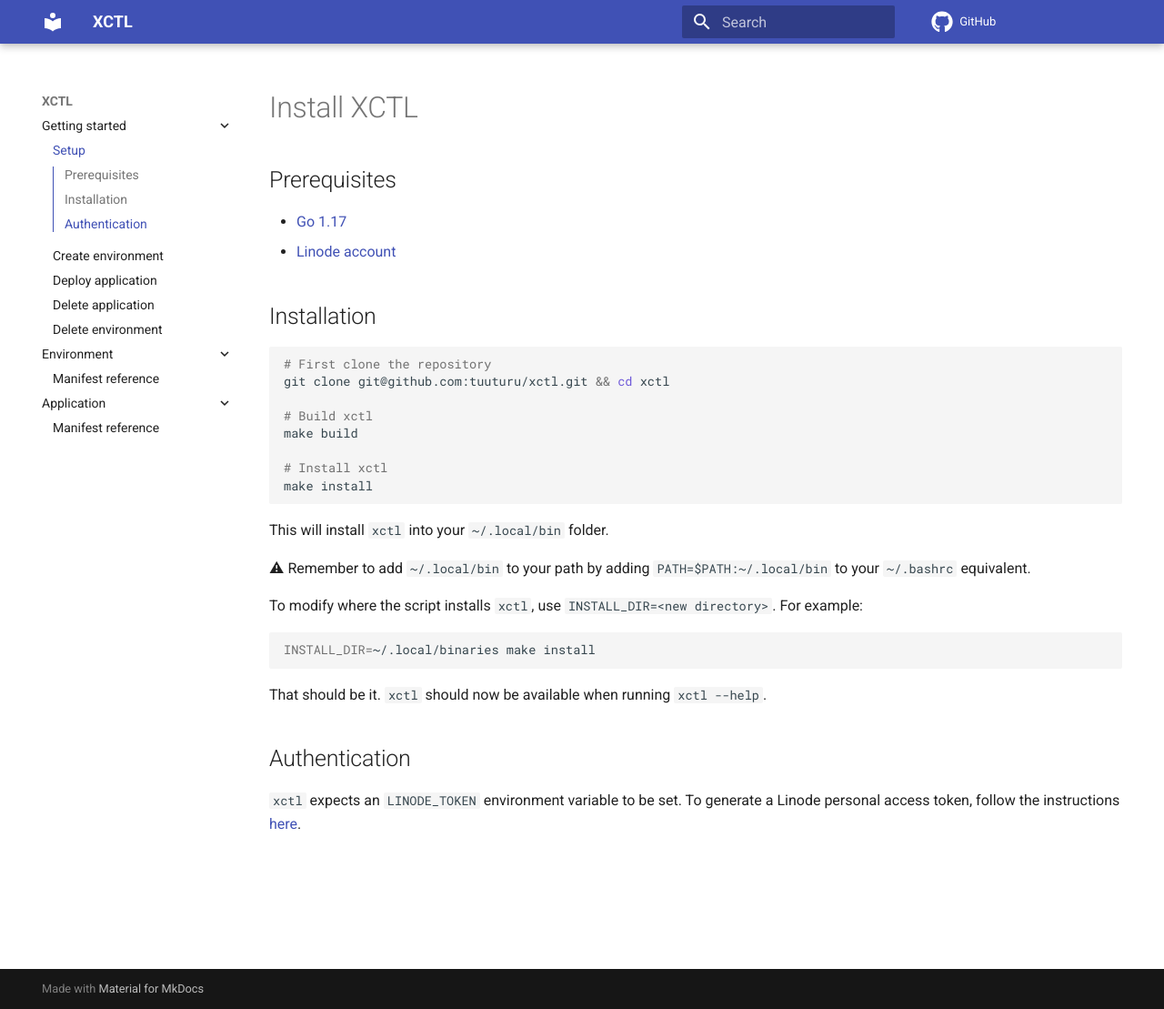
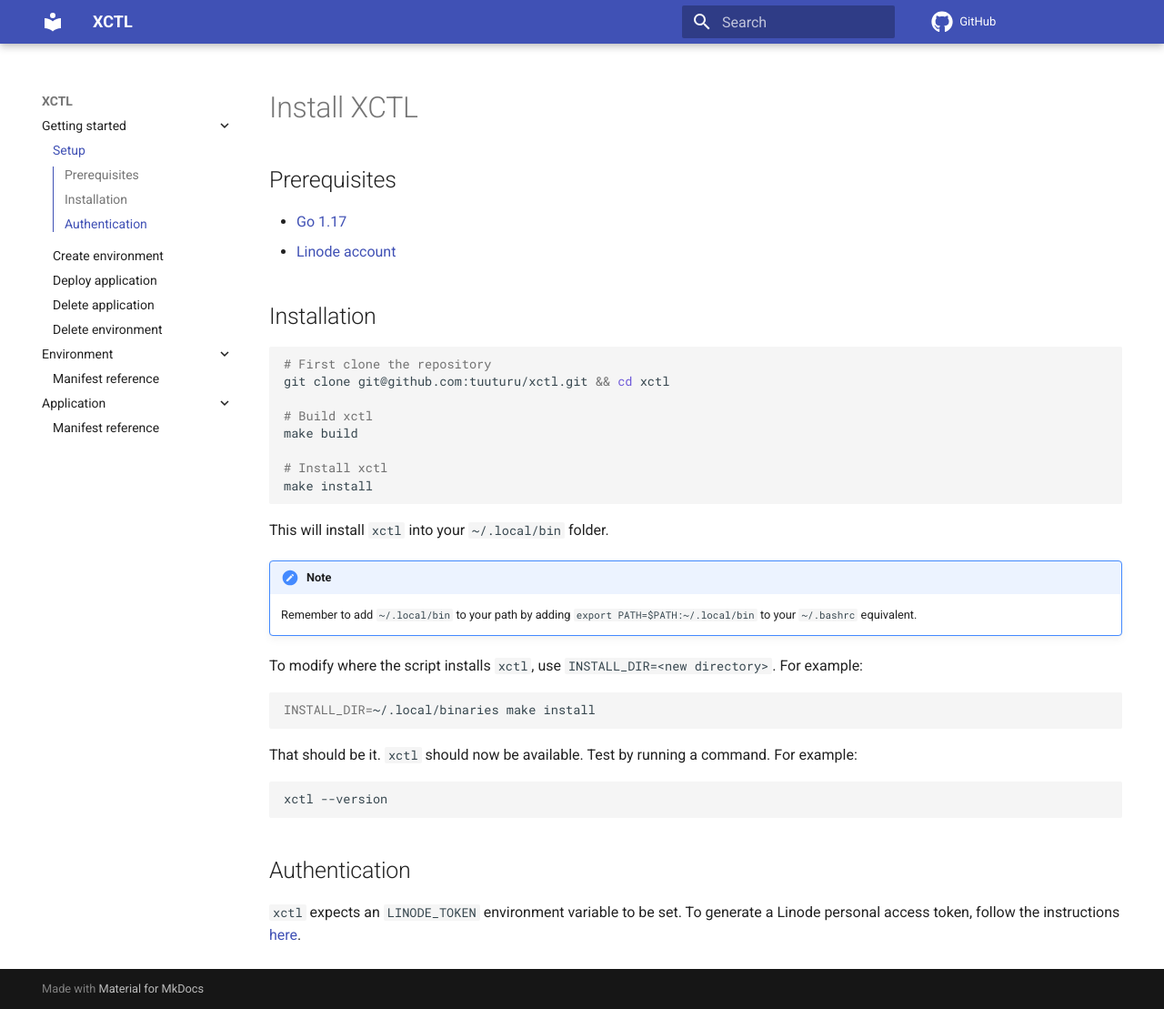
Before and after one commit to tuuturu/xctl, an MkDocs documentation site: the page built from docs/frontend/docs/getting-started/preparation.md, in a window 1280 px wide and 1109 px high. Shown: the whole window at 91% size. Built offline with MkDocs 1.6.1 and Material for MkDocs 9.7.7, drawn with Linux system fonts in a browser that asks for light colours; comment, search, counter and statistics services are not loaded.

Commit message:
👌 Minor polishes to setup docs

````diff
--- a/docs/frontend/docs/getting-started/preparation.md
+++ b/docs/frontend/docs/getting-started/preparation.md
@@ -20,7 +20,8 @@
 
 This will install `xctl` into your `~/.local/bin` folder.
 
-⚠ Remember to add `~/.local/bin` to your path by adding `PATH=$PATH:~/.local/bin` to your `~/.bashrc` equivalent.
+!!! note
+    Remember to add `~/.local/bin` to your path by adding `export PATH=$PATH:~/.local/bin` to your `~/.bashrc` equivalent.
 
 To modify where the script installs `xctl`, use `INSTALL_DIR=<new directory>`. For example:
 
@@ -28,7 +29,11 @@
 INSTALL_DIR=~/.local/binaries make install
 ```
 
-That should be it. `xctl` should now be available when running `xctl --help`.
+That should be it. `xctl` should now be available. Test by running a command. For example:
+
+```shell
+xctl --version
+```
 
 ## Authentication
 
````
